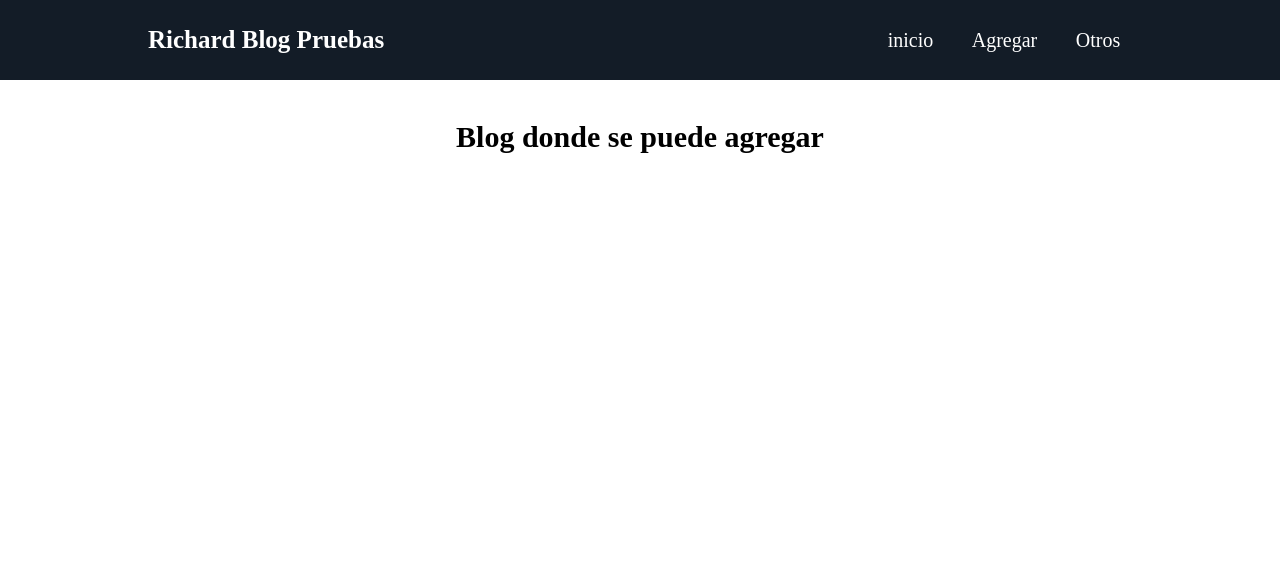
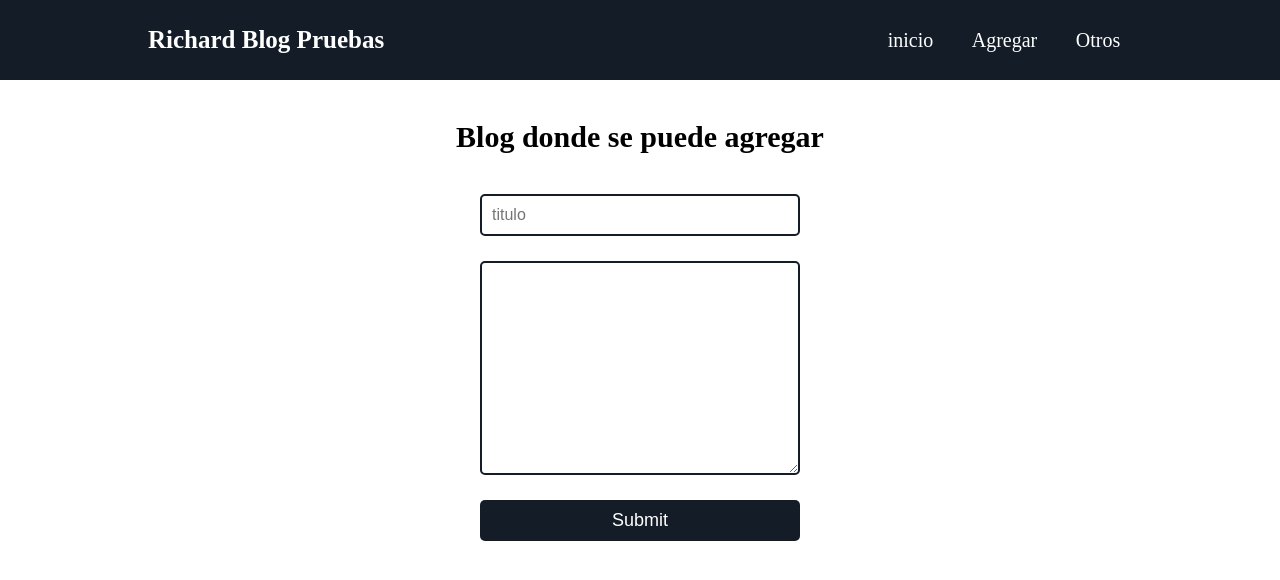
Before and after one commit to RichardRivero/PracticBlogFlask, a Flask app: page /agregar in a window 1280 px wide. Shown: the top 580 px of the page. Run offline with Flask 2, Linux system fonts and the light colour scheme.

Commit message:
agregando contenido

```diff
--- a/templates/agregar.html
+++ b/templates/agregar.html
@@ -3,15 +3,11 @@
 {% block body %}
 
 <h2>  Blog donde se puede agregar </h2>
-<!--
-<form class="login-form" action="{{url_for('crear_post')}}" method="POST">
 
+<form class="login-form" action="{{url_for('crear_post')}}" method="post">
         <input type="text" name="titulo" placeholder="titulo">
-
-        <textarea name="" id="" cols="30" rows="10"></textarea>
-
+        <textarea cols="30" rows="10"></textarea>
         <input type="submit" name="submit">
 </form>
--->
 
 {% endblock %}
```
